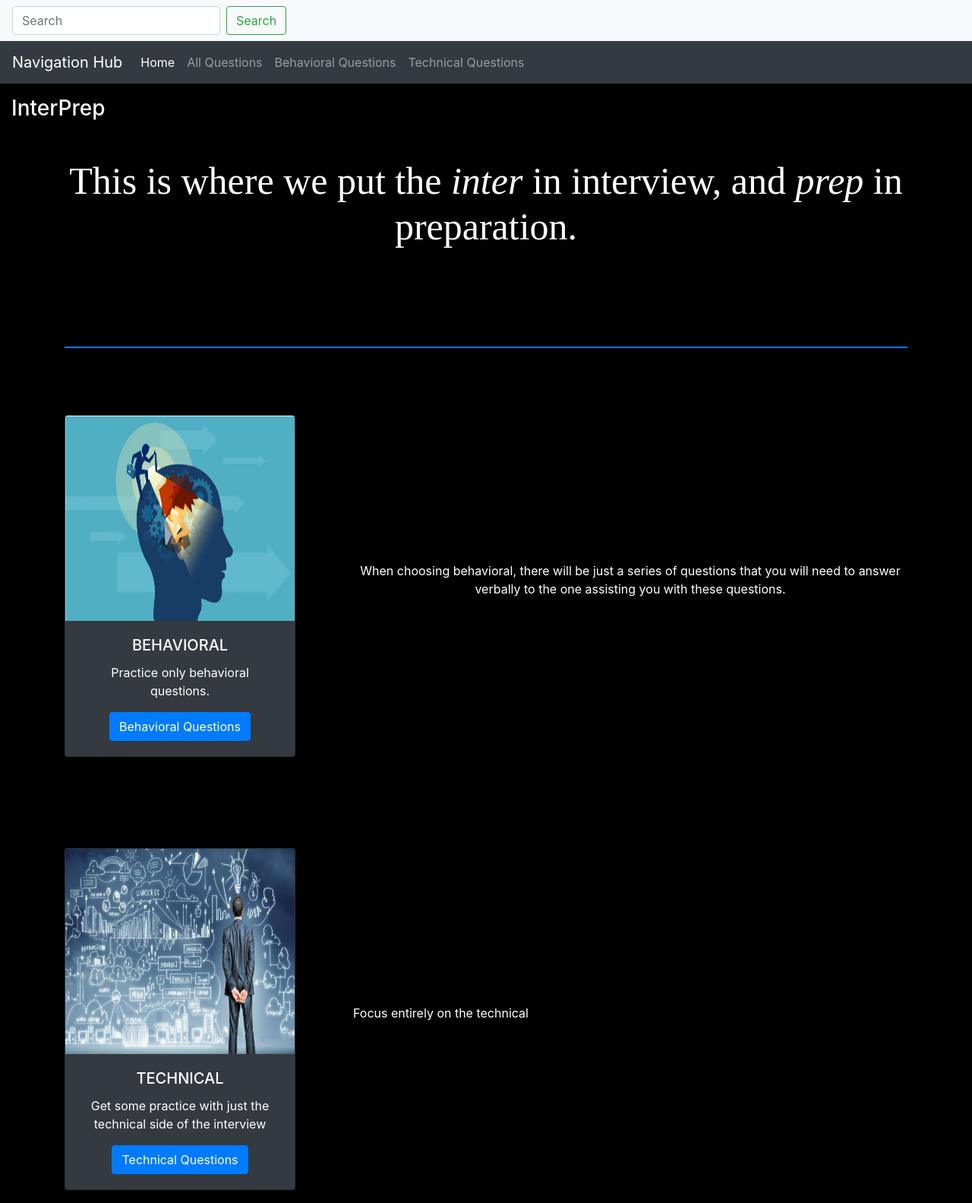
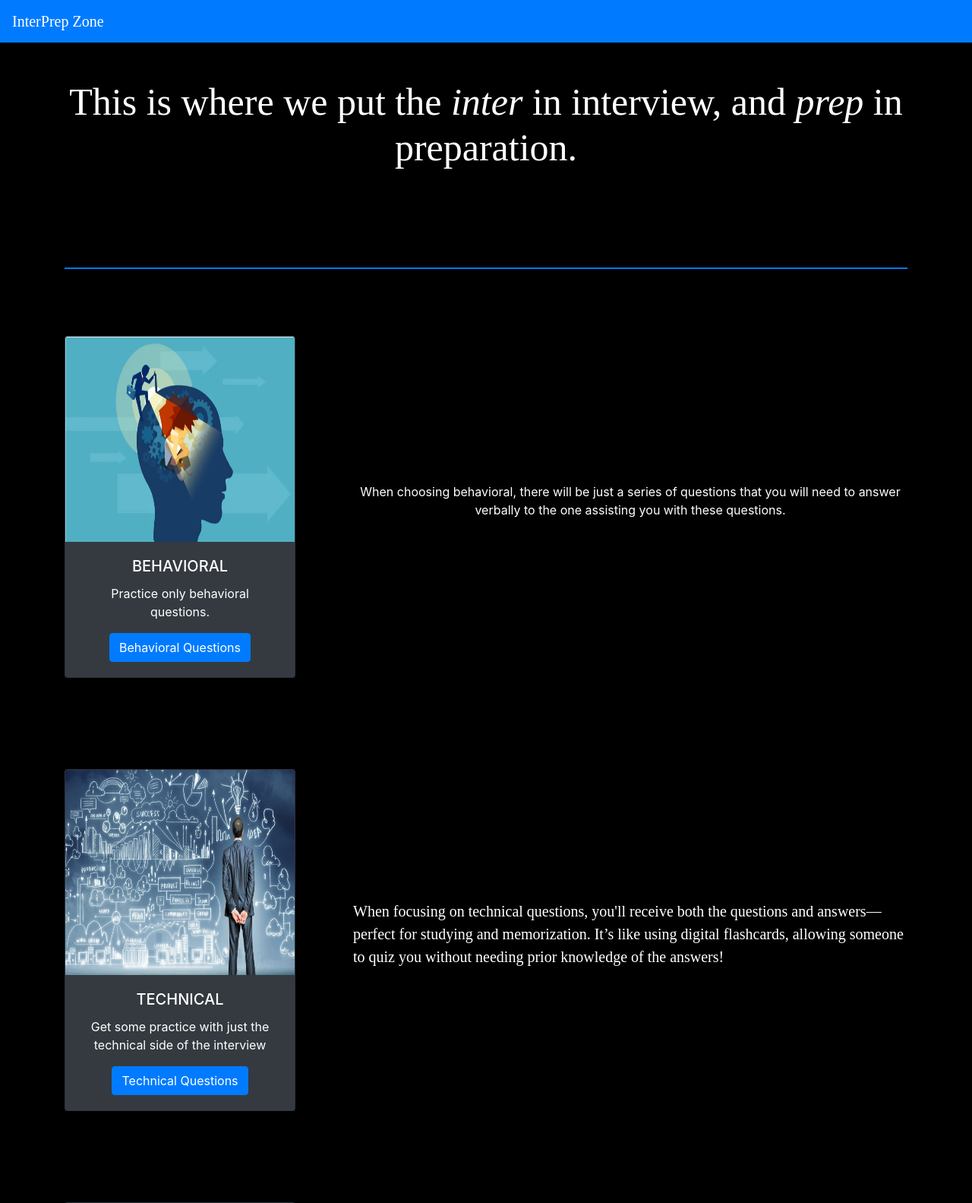
Before and after one commit to imirransom7/Interview-Preparation, a Flask app: page / in a window 1280 px wide. Shown: the top 1583 px of the page at 76% size. Run offline with Flask 3, Linux system fonts and the light colour scheme; parts of the project's set-up code (start-up, migrations or seed data) failed here and were passed over; some libraries are stand-ins or nearby versions.

Commit message:
added more styling to the home page

```diff
--- a/web/templates/index.html
+++ b/web/templates/index.html
@@ -16,41 +16,41 @@
         body { background: #000000 !important;}
     </style>
 
-    <nav class="navbar navbar-light bg-light">
-  <form class="form-inline">
-    <input class="form-control mr-sm-2" type="search" placeholder="Search" aria-label="Search">
-    <button class="btn btn-outline-success my-2 my-sm-0" type="submit">Search</button>
-  </form>
+<!--Search Bar-->
+<!--    <nav class="navbar navbar-light bg-light">-->
+<!--  <form class="form-inline">-->
+<!--    <input class="form-control mr-sm-2" type="search" placeholder="Search" aria-label="Search">-->
+<!--    <button class="btn btn-outline-success my-2 my-sm-0" type="submit">Search</button>-->
+<!--  </form>-->
 </nav>
-    <nav class="navbar navbar-expand-lg navbar-dark bg-dark">
-  <a class="navbar-brand" href="#">Navigation Hub</a>
+    <nav class="navbar navbar-expand-lg navbar-dark bg-primary">
+        <a class="navbar-brand" href="#"><span style="font-family: sans-serif-melo">InterPrep Zone</span></a>
   <button class="navbar-toggler" type="button" data-toggle="collapse" data-target="#navbarNavDropdown"
           aria-controls="navbarNavDropdown" aria-expanded="false" aria-label="Toggle navigation">
     <span class="navbar-toggler-icon"></span>
   </button>
-  <div class="collapse navbar-collapse" id="navbarNavDropdown">
-    <ul class="navbar-nav">
-      <li class="nav-item active">
-        <a class="nav-link" href="/">Home <span class="sr-only">(current)</span></a>
-      </li>
-      <li class="nav-item">
-        <a class="nav-link" href="/anime">All Questions</a>
-      </li>
-      <li class="nav-item">
-        <a class="nav-link" href="#">Behavioral Questions</a>
-      </li>
-      <li class="nav-item">
-        <a class="nav-link" href="#">Technical Questions</a>
-      </li>
-  </div>
-      </li>
-    </ul>
+<!--    <ul class="navbar-nav">-->
+<!--      <li class="nav-item active">-->
+<!--        <a class="nav-link" href="/">Home <span class="sr-only">(current)</span></a>-->
+<!--      </li>-->
+<!--      <li class="nav-item">-->
+<!--        <a class="nav-link" href="/anime">All Questions</a>-->
+<!--      </li>-->
+<!--      <li class="nav-item">-->
+<!--        <a class="nav-link" href="#">Behavioral Questions</a>-->
+<!--      </li>-->
+<!--      <li class="nav-item">-->
+<!--        <a class="nav-link" href="#">Technical Questions</a>-->
+<!--      </li>-->
+<!--  </div>-->
+<!--      </li>-->
+<!--    </ul>-->
   </div>
 </nav>
 
-  <div class="col my-3">
-    <h3 class="Display-1 fst-italic">InterPrep</h3>
-  </div>
+<!--  <div class="col my-3">-->
+<!--    <h3 class="Display-1 fst-italic">InterPrep</h3>-->
+<!--  </div>-->
 <div class="container my-5">
   <div  align="center">
      <h1
@@ -114,8 +114,12 @@
     </div>
       <!-- Text (on the right) -->
   <div class="col-md-8 d-flex align-items-center">
-    <p class="text-center">
-        Focus entirely on the technical
+    <p style="font-family: sans-serif-menlo">
+        <span style="font-size: 20px">
+            When focusing on technical questions, you'll receive both the questions
+            and answers—perfect for studying and memorization. It’s like using digital flashcards, allowing
+            someone to quiz you without needing prior knowledge of the answers!
+        </span>
     </p>
   </div>
   </div>
```
